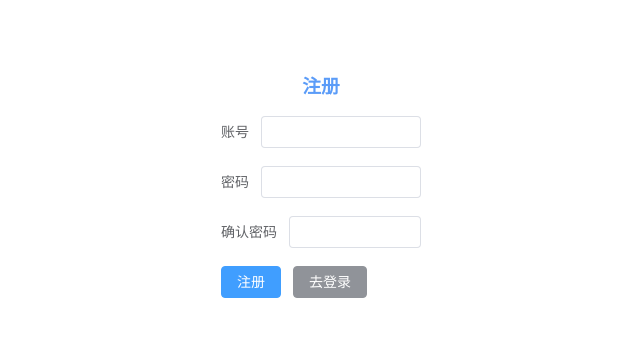
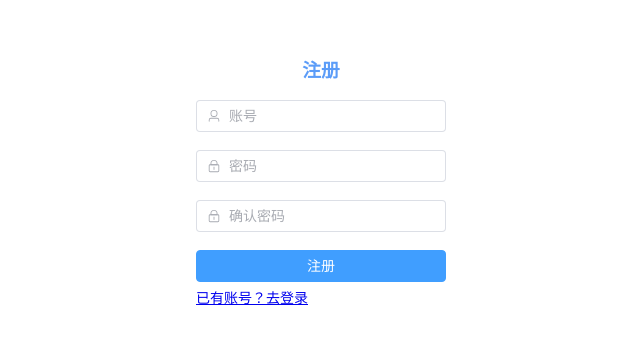
Before and after one commit to Epiphany6666/Elite-Code, a Vue app in the folder vue_ec/: page /register in a window 1280 px wide. Shown: the part 213-556 px from the top of the page, without its empty margins (319-959 px from the left). Built offline with nearby package versions, Linux system fonts and the light colour scheme.

Commit message:
feat(frontend): 登录页、注册页表单校验

```diff
--- a/vue_ec/src/types/user.d.ts
+++ b/vue_ec/src/types/user.d.ts
@@ -26,3 +26,8 @@ export declare interface userRegisterDTO {
   password: string
   checkPassword: string
 }
+
+export declare interface userLoginDTO {
+  account: string
+  password: string
+}
--- a/vue_ec/src/views/login/index.vue
+++ b/vue_ec/src/views/login/index.vue
@@ -1,65 +1,90 @@
 <script setup lang="ts" name="login">
-import { reactive } from 'vue'
-import axios from 'axios'
-import { User, Lock } from '@element-plus/icons-vue'
+import { reactive, ref } from 'vue'
+import { Lock, User } from '@element-plus/icons-vue'
 import { useRouter } from 'vue-router'
 import { useUserStore } from '@/store/modules/user.ts'
 import { login } from '@/api/user.ts'
-import type { LoginUserVO } from '@/types/user'
+import type { LoginUserVO, userLoginDTO } from '@/types/user'
+import type { FormRules } from 'element-plus'
 
 const router = useRouter()
 const userStore = useUserStore()
-
-// do not use same name with ref
-const loginForm = reactive({
-  account: '',
-  password: '',
+const loginFormRef = ref()
+const loginForm = reactive<userLoginDTO>({
+  account: 'luoyan',
+  password: '12345678'
 })
 
 const handleGoHome = () => {
   router.push('/home')
 }
 
+const loginRules = reactive<FormRules<userLoginDTO>>({
+  account: [
+    { type: 'string', required: true, trigger: 'blur', message: '请输入您的账号' },
+    { type: 'string', min: 2, max: 20, trigger: 'blur', message: '账号长度必须在2到20个字符之间' }
+  ],
+  password: [
+    { type: 'string', required: true, trigger: 'blur', message: '请输入您的密码' },
+    { type: 'string', min: 6, max: 20, trigger: 'blur', message: '密码长度必须在6到20个字符之间' }
+  ]
+})
+
 const handleLogin = async () => {
-  const res = await login(loginForm.account, loginForm.password)
+  await loginFormRef.value.validate(valid => {
+    if (valid) {
+      login(loginForm.account, loginForm.password).then(res => {
         console.log(res)
-  const user:LoginUserVO = res.data.data
+        const user: LoginUserVO = res.data
         userStore.id = user.id
         userStore.account = user.account
         userStore.avatar = user.avatar
         userStore.roles = user.roles
         // 跳转到主页
         handleGoHome()
+      })
+    }
+  })
 }
 </script>
 
 <template>
   <div class="login">
-    <el-form :model="loginForm" label-width="auto" style="max-width: 200px">
+    <el-form
+      ref="loginFormRef"
+      :model="loginForm"
+      :rules="loginRules"
+      label-width="auto"
+      style="width: 250px"
+    >
       <h3 class="title">面试刷题平台</h3>
-      <el-form-item label="账号">
+      <el-form-item prop="account">
         <el-input
           v-model="loginForm.account"
           type="text"
-          size="large"
-          autocomplete="true"
-          placeholder="请输入账号"
+          placeholder="账号"
           :prefix-icon="User"
         />
       </el-form-item>
-      <el-form-item label="密码">
+      <el-form-item prop="password">
         <el-input
           v-model="loginForm.password"
           type="password"
-          size="large"
-          autocomplete="true"
-          placeholder="请输入密码"
+          placeholder="密码"
           :prefix-icon="Lock"
         />
       </el-form-item>
       <el-form-item>
-        <el-button type="primary" @click="handleLogin">登录</el-button>
-        <el-button type="info" @click="router.push('/register')">去注册</el-button>
+        <el-button
+          type="primary"
+          @click="handleLogin"
+          style="width: 100%"
+        >
+          登录
+        </el-button>
+        <div>
+          <router-link to="/register">没有账号？去注册</router-link>
+        </div>
       </el-form-item>
     </el-form>
   </div>
@@ -72,6 +97,7 @@ const handleLogin = async () => {
   align-items: center;
   height: 100%;
 }
+
 .title {
   text-align: center;
   color: #5b9cf8;
--- a/vue_ec/src/views/register/index.vue
+++ b/vue_ec/src/views/register/index.vue
@@ -1,19 +1,46 @@
-<script setup lang="ts">
-import { reactive } from 'vue'
+<script setup lang="ts" name="register">
+import { reactive, ref } from 'vue'
 import { useRouter } from 'vue-router'
 import { register } from '@/api/user.ts'
+import { Lock, User } from '@element-plus/icons-vue'
+import type { FormRules } from 'element-plus'
+import type { userRegisterDTO } from '@/types/user'
 const router = useRouter()
 
+const registerFormRef = ref()
 const registerForm = reactive({
   account: '',
   password: '',
   checkPassword: ''
 })
 
+const equalToPassword = (rule: any, value: any, callback: any) => {
+  if (value !== registerForm.password) {
+    callback(new Error('两次输入密码不一致'))
+  } else {
+    callback()
+  }
+}
+
+const registerRules = reactive<FormRules<userRegisterDTO>>({
+  account: [
+    { type: 'string', required: true, trigger: 'blur', message: '请输入您的账号' },
+    { type: 'string', min: 2, max: 20, trigger: 'blur', message: '账号长度必须在2到20个字符之间' }
+  ],
+  password: [
+    { type: 'string', required: true, trigger: 'blur', message: '请输入您的密码' },
+    { type: 'string', min: 6, max: 20, trigger: 'blur', message: '密码长度必须在6到20个字符之间' }
+  ],
+  checkPassword: [
+    { type: 'string', required: true, trigger: 'blur', message: '请再次输入您的密码' },
+    { type: 'string', validator: equalToPassword, trigger: 'blur' }
+  ]
+})
+
 const handleRegister = () => {
-  register(registerForm.account, registerForm.password, registerForm.checkPassword)
-    .then(res => {
-      console.log("@@register", res)
+  registerFormRef.value.validate(valid => {
+    if (valid) {
+      register(registerForm.account, registerForm.password, registerForm.checkPassword).then(res => {
         ElMessage({
           message: `${registerForm.account} 注册成功，即将跳转登录页...`,
           type: 'success',
@@ -22,8 +49,7 @@ const handleRegister = () => {
           router.push('/login')
         }, 3000)
       })
-    .catch(error => {
-
+    }
   })
 }
 
@@ -31,21 +57,43 @@ const handleRegister = () => {
 
 <template>
   <div class="register">
-    <el-form :model="registerForm" style="max-width: 200px">
+    <el-form
+      ref="registerFormRef"
+      :model="registerForm"
+      :rules="registerRules"
+      style="width: 250px"
+    >
       <h3 class="title">注册</h3>
-      <el-form-item label="账号">
-        <el-input v-model="registerForm.account" />
+      <el-form-item prop="account">
+        <el-input
+          type="text"
+          v-model="registerForm.account"
+          placeholder="账号"
+          :prefix-icon="User"
+        />
       </el-form-item>
-      <el-form-item label="密码">
-        <el-input v-model="registerForm.password" />
+      <el-form-item prop="password">
+        <el-input
+          type="password"
+          v-model="registerForm.password"
+          placeholder="密码"
+          :prefix-icon="Lock"
+        />
       </el-form-item>
-      <el-form-item label="确认密码">
-        <el-input v-model="registerForm.checkPassword" />
+      <el-form-item prop="checkPassword">
+        <el-input
+          type="password"
+          v-model="registerForm.checkPassword"
+          placeholder="确认密码"
+          :prefix-icon="Lock"
+        />
       </el-form-item>
 
       <el-form-item>
-        <el-button type="primary" @click="handleRegister">注册</el-button>
-        <el-button type="info" @click="router.push('/login')">去登录</el-button>
+        <el-button type="primary" @click="handleRegister" style="width: 100%">注册</el-button><br>
+        <div>
+          <router-link to="/login">已有账号？去登录</router-link>
+        </div>
       </el-form-item>
     </el-form>
   </div>
```
Also changed, not shown: 1 other file (tests, documents, lock files or other folders). Lines whose indentation alone changed are shown as unchanged.
